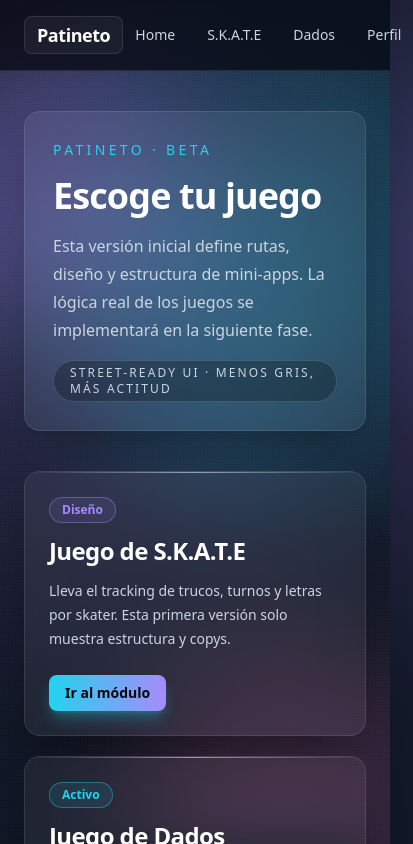
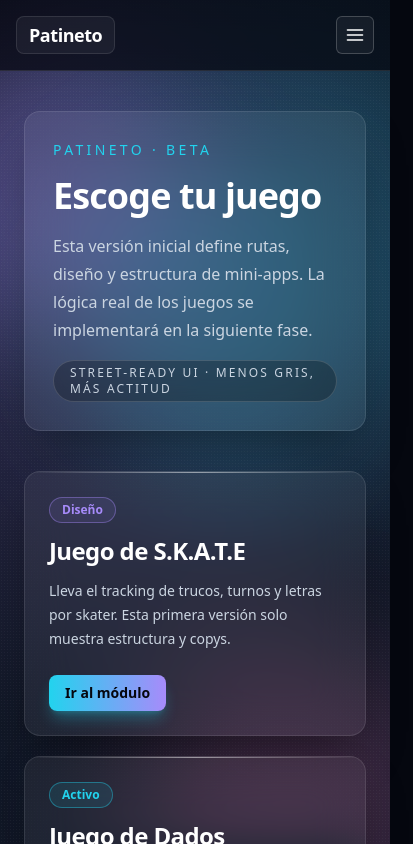
Before and after one commit to calderonsteven/patineto, a Next.js app: page / in a window 390 px wide. Shown: the top 844 px of the page, 413 px wide, since content can reach past the window. Built offline with nearby package versions, Linux system fonts and the light colour scheme.

Commit message:
Add mobile-only hamburger menu for main navigation

```diff
--- a/app/layout.tsx
+++ b/app/layout.tsx
@@ -2,6 +2,7 @@ import type { Metadata } from 'next';
 import Link from 'next/link';
 import { Analytics } from '@vercel/analytics/react';
 import './globals.css';
+import MainNav from '@/components/main-nav';
 
 export const metadata: Metadata = {
   title: 'Patineto',
@@ -29,22 +30,11 @@ export default function RootLayout({
           <div className="absolute bottom-[-120px] left-1/3 h-80 w-80 rounded-full bg-hype-pink/20 blur-3xl" />
         </div>
         <header className="sticky top-0 z-20 border-b border-white/10 bg-deck-950/70 backdrop-blur-xl">
-          <nav className="mx-auto flex max-w-6xl items-center justify-between px-6 py-4">
-            <Link href="/" className="rounded-lg border border-white/10 bg-white/5 px-3 py-1 text-lg font-black tracking-tight text-white">
+          <nav className="mx-auto flex max-w-6xl flex-wrap items-center gap-3 px-4 py-4 sm:flex-nowrap sm:justify-between sm:px-6">
+            <Link href="/" className="w-fit rounded-lg border border-white/10 bg-white/5 px-3 py-1 text-lg font-black tracking-tight text-white">
               Patineto
             </Link>
-            <ul className="flex items-center gap-2 text-sm">
-              {navItems.map((item) => (
-                <li key={item.href}>
-                  <Link
-                    href={item.href}
-                    className="rounded-md px-3 py-2 text-deck-300 transition hover:bg-white/10 hover:text-white"
-                  >
-                    {item.label}
-                  </Link>
-                </li>
-              ))}
-            </ul>
+            <MainNav items={navItems} />
           </nav>
         </header>
         <main className="mx-auto min-h-[calc(100vh-73px)] w-full max-w-6xl px-6 py-10">{children}</main>
--- /dev/null
+++ b/components/main-nav.tsx
@@ -0,0 +1,67 @@
+'use client';
+
+import Link from 'next/link';
+import { usePathname } from 'next/navigation';
+import { useState } from 'react';
+
+type NavItem = {
+  href: string;
+  label: string;
+};
+
+type MainNavProps = {
+  items: NavItem[];
+};
+
+export default function MainNav({ items }: MainNavProps) {
+  const [isOpen, setIsOpen] = useState(false);
+  const pathname = usePathname();
+
+  return (
+    <>
+      <button
+        type="button"
+        aria-label="Abrir menú principal"
+        aria-expanded={isOpen}
+        onClick={() => setIsOpen((prev) => !prev)}
+        className="ml-auto inline-flex items-center justify-center rounded-md border border-white/20 bg-white/5 p-2 text-deck-100 transition hover:bg-white/10 sm:hidden"
+      >
+        <span className="sr-only">Menú</span>
+        <svg className="h-5 w-5" viewBox="0 0 24 24" fill="none" stroke="currentColor" strokeWidth="2" strokeLinecap="round" strokeLinejoin="round" aria-hidden="true">
+          <line x1="3" y1="6" x2="21" y2="6" />
+          <line x1="3" y1="12" x2="21" y2="12" />
+          <line x1="3" y1="18" x2="21" y2="18" />
+        </svg>
+      </button>
+
+      <ul className="hidden items-center gap-2 text-sm sm:flex">
+        {items.map((item) => (
+          <li key={item.href}>
+            <Link
+              href={item.href}
+              className={`rounded-md px-3 py-2 transition hover:bg-white/10 hover:text-white ${pathname === item.href ? 'text-white' : 'text-deck-300'}`}
+            >
+              {item.label}
+            </Link>
+          </li>
+        ))}
+      </ul>
+
+      {isOpen && (
+        <ul className="grid w-full grid-cols-1 gap-2 text-sm sm:hidden">
+          {items.map((item) => (
+            <li key={item.href}>
+              <Link
+                href={item.href}
+                onClick={() => setIsOpen(false)}
+                className={`block rounded-md px-3 py-2 text-center transition hover:bg-white/10 hover:text-white ${pathname === item.href ? 'text-white' : 'text-deck-300'}`}
+              >
+                {item.label}
+              </Link>
+            </li>
+          ))}
+        </ul>
+      )}
+    </>
+  );
+}
```
